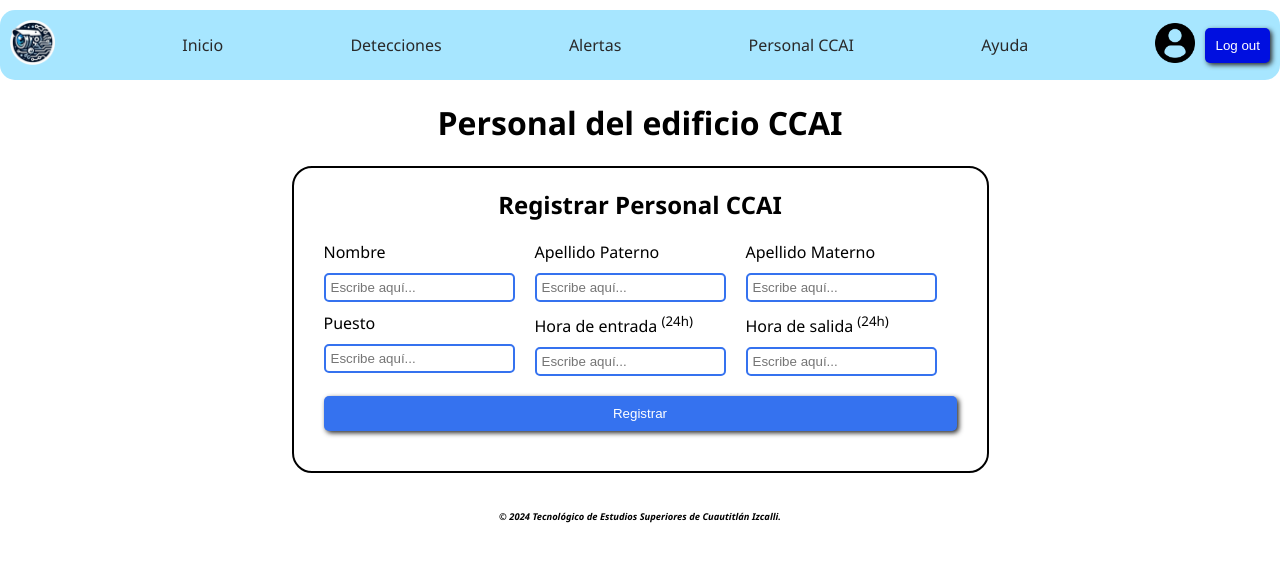
After one commit to VisionAI-Tesci/VisionAI, a Flask app: page /Seccion_PersonalCCAI in a window 1280 px wide. The commit adds this page. Shown: the top 562 px of the page. Run offline with Flask 3, Linux system fonts and the light colour scheme; the visitor is signed in with stand-in values (Sample User, id 1); data that the repository does not hold is empty; parts of the project's set-up code (start-up, migrations or seed data) failed here and were passed over; some libraries are stand-ins or nearby versions.

Commit message:
Se actualizaron los input, se creo una nueva seccion y se añadio mensaje de confirmacion

```diff
--- a/app/main.py
+++ b/app/main.py
@@ -5,6 +5,7 @@ from dotenv import load_dotenv
 from email.mime.multipart import MIMEMultipart
 from email.mime.text import MIMEText
 from email.message import EmailMessage
+import ModeloDlib as MDlib
 import faceRecognition
 import datetime as dt
 
@@ -130,9 +131,9 @@ def btn_Login():
 #función LOG OUT (INICIO DE SESIÓN)
 @app.route("/Log_Out", methods=["GET"])
 def Log_Out():
-    face_rec.camara.release()
-    face_rec.saveVideo.release()
-    face_rec.cv2.destroyAllWindows()
+    # face_rec.camara.release()
+    # face_rec.saveVideo.release()
+    # face_rec.cv2.destroyAllWindows()
 
     session.pop("userName", None)
     session.pop("userNombre", None)
@@ -159,6 +160,35 @@ def Seccion_Camara():
 
     return redirect(url_for("index"))
 
+#Seccion PERSONAL CCAI
+@app.route("/Seccion_PersonalCCAI")
+def Seccion_PersonalCCAI():
+    try:
+        if 'userName' in session:
+            cur = MySqlDB.connection.cursor()
+            cur.execute("SELECT * FROM personalccai")
+            all_PersonsCCAI = cur.fetchall()
+
+            if all_PersonsCCAI != None:
+                tam = len(all_PersonsCCAI)
+                print(all_PersonsCCAI)
+                print(tam)
+                if 'is_Admin' in session:
+                    return render_template("Seccion_PersonalCCAI.html",Size=tam, PersonsCCAI=all_PersonsCCAI, Admin=session.get("is_Admin"))
+                elif 'is_Super' in session:
+                    return render_template("Seccion_PersonalCCAI.html",Size=tam,PersonsCCAI=all_PersonsCCAI, Super=session.get("is_Super"))
+                else:
+                    flash('No se pudo asignar un tipo de usuario', 'error')
+                cur.close()
+
+        else:
+            flash('No se ha iniciado sesión', 'error')
+            return redirect(url_for("index"))
+
+    except Exception as error:
+        flash(f"HA OCURRIDO UN ERROR: {error}", 'error')
+
+    return redirect(url_for("index"))
 #SECCIÓN RECUPERAR CONTRASEÑA
 @app.route("/Seccion_Recuperar")
 def Seccion_Recuperar():
@@ -443,7 +473,7 @@ def Register_User():
                     flash(f"Se registro el usuario {newUserName} con éxito.","info")
                 else:
                     flash("El usuario o correo electrónico ya estan en uso.","error")
-                    return render_template("Seccion_Registrar_USer.html",data1 = newName, data2 = newAp1, data3 = newAp2, data4 = newType, Super = session.get("is_Super"))
+                    return render_template("Seccion_Registrar_User.html",data1 = newName, data2 = newAp1, data3 = newAp2, data4 = newType, Super = session.get("is_Super"))
 
             else:
                     flash("El usuario o correo electrónico ya estan en uso.","error")
@@ -453,12 +483,72 @@ def Register_User():
 
     return redirect(url_for("Seccion_Registrar"))
 
+#Funcion Registrar Personal del CCAI
+@app.route("/Register_PersonCCAI", methods=["POST"])
+def Register_PersonCCAI():
+    try:
+        newPersonName = request.form["newPersonName"].lower().capitalize()
+        newPersonAp1 = request.form["newPersonAp1"].lower().capitalize()
+        newPersonAp2 = request.form["newPersonAp2"].lower().capitalize()
+        newJobPerson = request.form["newJobPerson"].lower().capitalize()
+        newSHPerson = int(request.form["newSHPerson"])
+        newEHPerson = int(request.form["newEHPerson"])
+
+        if request.method == "POST":
+            if all([newPersonName and newPersonAp1 and newPersonAp2 and newJobPerson and newSHPerson and newEHPerson]):
+                cur = MySqlDB.connection.cursor()
+                cur.execute("SELECT * FROM personalccai WHERE ID != (SELECT ID FROM personalccai WHERE Nombre = %s AND Apellido_1 = %s AND Apellido_2 = %s) AND Nombre = %s AND Apellido_1 = %s AND Apellido_2 = %s", (newPersonName, newPersonAp1, newPersonAp2, newPersonName, newPersonAp1, newPersonAp2))
+                sql_Value = cur.fetchone()
+
+                if sql_Value is None: #SI ES NONE NO ESTA EN LOS REGISTROS
+                    cur.execute("INSERT INTO personalccai (Nombre, Apellido_1, Apellido_2, Puesto, HorarioEnt, HorarioSal) VALUES (%s, %s, %s, %s, %s, %s)",(newPersonName, newPersonAp1, newPersonAp2, newJobPerson, newSHPerson, newEHPerson))
+                    MySqlDB.connection.commit()
+                    cur.close()
+                    flash(f"Se registro la persona {newPersonName, newPersonAp1, newPersonAp2} con éxito.","info")
+                else:
+                    flash("Ya existe una persona con los mismo datos.","error")
+            else:
+                    flash("No estan llenos todos los campos","warning")
+
+    except Exception as error:
+        flash(f"HA OCURRIDO UN ERROR: {error}", 'error')
+        print(error)
+
+    return redirect(url_for("Seccion_PersonalCCAI"))
+
+#Función ELIMINAR PERSONA DEL CCAI
+@app.route('/Delete_PersonCCAI', methods = ["POST"])
+def Delete_PersonCCAI():
+    try:
+        id_PersonCCAI = request.form["person_id"]
+
+        if request.method == "POST":
+            if id_PersonCCAI != "":
+                cur = MySqlDB.connection.cursor()
+                cur.execute("DELETE FROM personalccai WHERE ID = %s", (id_PersonCCAI,))
+                MySqlDB.connection.commit()
+                cur.close()
+
+                flash(f"Se elimino con éxito.","info")
+            else:
+                flash("No estan llenos todos los campos","warning")
+
+    except Exception as error:
+        flash(f"HA OCURRIDO UN ERROR: {error}", 'error')
+        print(error)
+
+    return redirect(url_for("Seccion_PersonalCCAI"))
 
 #Función ACTIVAR CÁMARA
 @app.route('/Camera_Activate')
 def Camera_Activate():
         return Response(face_rec.process_Camara(), mimetype='multipart/x-mixed-replace; boundary=frame')
 
+#Función Tomar fotos de rostros
+@app.route('/Face_Photos_Capture')
+def Face_Photos_Capture():
+        return Response(MDlib.Face_Capture(), mimetype='multipart/x-mixed-replace; boundary=frame')
+
 if __name__ == '__main__':
     app.run(port=5000, debug=True)
     #app.run(host='0.0.0.0', port=5000, debug=True)
--- a/app/static/CSS/styles.css
+++ b/app/static/CSS/styles.css
@@ -436,17 +436,13 @@ body {
 }
 
 input {
-    padding: 5px 10px 5px 5px;
+    box-sizing: border-box;
+    padding: 5px;
     margin: 10px 0px 10px 0px; /* ALTO DERECHA ABAJO IZQUIERDA */
     border: 2px #3572EF solid;
     border-radius: 5px;
     color: #000000;
     width: 100%;
-}
-
-input:focus-within {
-    background-color: #3572EF;
-    color: #ffffff;
 }
 
 input[type="submit"] {
@@ -462,9 +458,6 @@ input[type="submit"] {
 input[type="submit"]:hover {
     background-color: #292929;
     box-shadow: 2px 2px 5px #ffffff;
-}
-::placeholder{
-    color: #000000;
 }
 
 .container_Login {
@@ -743,7 +736,6 @@ input[type="submit"]:hover {
     text-align: start;
 }
 
-
 .users-table{
     padding: 0px 20px 20px 20px;
 }
@@ -758,7 +750,79 @@ input[type="submit"]:hover {
 .users-table th, tr{
     background-color: #A7E6FF;
 }
+.container-personal-registrer{
+    display: flex;
+    flex-direction: column;
+    flex-wrap: wrap;
+    justify-content: center;
+    align-items: center;
+    width: 100%;
+}
+.personal-registrer{
+    display: flex;
+    flex-direction: column;
+    align-items: center;
+}
+.full-personal-name, .full-data-job{
+    display: flex;
+    flex-direction: row;
+    flex-wrap: wrap;
+    justify-content: center;
+}
+.personal-name, .data-job{
+    display: flex;
+    flex-direction: column;
+    padding-right: 20px;
+}
+.form-personal-registrer{
+    display: flex;
+    flex-direction: column;
+    padding: 30px;
+    border: 2px solid #000000;
+    border-radius: 20px;
+    padding-top: 0px;
+    justify-content: center;
+    align-items: center;
+}
 
+.all-personalCCAI{
+    display: flex;
+    flex-direction: row;
+    flex-wrap: wrap;
+    padding: 10px;
+    margin-top: 10px ;
+    padding-top: 0px;
+    justify-content: center;
+    align-items: center;
+}
+.person{
+    display: flex;
+    flex-direction: row;
+    flex-wrap: wrap;
+    justify-content: center;
+    border: 2px solid #000000;
+    border-radius: 20px;
+    padding: 10px;
+    margin: 5px;
+}
+.all-personal-data{
+    display: flex;
+    flex-direction: column;
+    justify-content: center;
+}
+.buttons-and-img{
+    margin: 20px;
+}
+#DeletePerson{
+    background-color: crimson;
+}
+#DeletePerson:hover, #FaceCam:hover {
+    background-color: #292929;
+    box-shadow: 2px 2px 5px #ffffff;
+}
+#FaceCam{
+    background-color: #06D001;
+}
 /* Media queries */
 @media (min-width: 1024px) and (max-width: 1200px) {
     body {
--- a/app/static/JavaScript/index.js
+++ b/app/static/JavaScript/index.js
@@ -11,6 +11,7 @@ window.onload = function () {
     $('.container-user').removeClass('hidden');
 }
 
+// Funciones de confirmar acciones
 $(document).ready(function () {
     $("button#closeNoti").click(function () {
         $(this).closest(".error").addClass("hidden");
@@ -19,3 +20,11 @@ $(document).ready(function () {
         $(this).closest(".message").addClass("hidden");
     });
 });
+
+function Confirm_Delete_Funtion(){
+    return confirm("¿Eliminar usuario?")
+}
+
+function Confirm_Update_Funtion(){
+    return confirm("¿Actualizar datos del usuario?")
+}
--- a/app/templates/Seccion_Camara.html
+++ b/app/templates/Seccion_Camara.html
@@ -5,8 +5,8 @@
     <h1 style=" text-align: center;">Cámara en tiempo real</h1>
     <div class="camera-container">
         <figure class="Camera">
-            <img src="{{ url_for('Camera_Activate') }}" alt="Cámara ejecutandose" id="Canon-Camera">
-            <!-- <img src="" alt="Cámara ejecutandose" id="Canon-Camera"> -->
+            <!-- <img src="{{ url_for('Camera_Activate') }}" alt="Cámara ejecutandose" id="Canon-Camera"> -->
+            <img src="" alt="Cámara ejecutandose" id="Canon-Camera">
         </figure>
         <div class="people-detected">
             <h2>Personal Detectado</h2>
--- /dev/null
+++ b/app/templates/Seccion_PersonalCCAI.html
@@ -0,0 +1,92 @@
+{% if Super == True %}{% extends './baseSuper.html' %}{% else %}{% extends './base.html' %}{% endif %}
+{% block title %}Vision AI - Personal CCAI{% endblock %}
+{% block body %}
+    <div style="text-align: center;">
+        <h1>Personal del edificio CCAI</h1>
+    </div>
+    <div class="container-personal-registrer">
+        <div class="personal-registrer">
+
+            <form class="form-personal-registrer" action="/Register_PersonCCAI" method="post">
+                <h2 style="text-align: start;">Registrar Personal CCAI</h2>
+                <section class="full-personal-name">
+
+                    <div class="personal-name">
+                        <label for="newPersonName">Nombre</label>
+                        <input type="text" name="newPersonName" pattern="^[A-Za-zñÑáéíóúÁÉÍÓÚ]+$" title="Solo se permiten letras" placeholder="Escribe aquí..." autocomplete="off" required>
+                    </div>
+
+                    <div class="personal-name">
+                        <label for="newPersonAp1">Apellido Paterno</label>
+                        <input type="text" name="newPersonAp1" pattern="^[A-Za-zñÑáéíóúÁÉÍÓÚ]+$" title="Solo se permiten letras" placeholder="Escribe aquí..." autocomplete="off" required>
+                    </div>
+
+                    <div class="personal-name">
+                        <label for="newPersonAp2">Apellido Materno</label>
+                        <input type="text" name="newPersonAp2" pattern="^[A-Za-zñÑáéíóúÁÉÍÓÚ]+$" title="Solo se permiten letras" placeholder="Escribe aquí..." autocomplete="off" required>
+                    </div>
+                </section>
+
+                <section class="full-data-job">
+                    <div class="data-job">
+                        <label for="newJobPerson">Puesto</label>
+                        <input type="text" name="newJobPerson" pattern="^[A-Za-zñÑáéíóúÁÉÍÓÚ]+$" title="Solo se permiten letras" placeholder="Escribe aquí..." autocomplete="off" required>
+                    </div>
+
+                    <div class="data-job">
+                        <label for="newSHPerson">Hora de entrada <sup>(24h)</sup></label>
+                        <input type="text" name="newSHPerson" pattern="^[0-9]+$" title="Solo se permiten números" placeholder="Escribe aquí..."maxlength="2" autocomplete="off" required>
+                    </div>
+
+                    <div class="data-job">
+                        <label for="newEHPerson">Hora de salida <sup>(24h)</sup></label>
+                        <input type="text" name="newEHPerson" pattern="^[0-9]+$" title="Solo se permiten números" placeholder="Escribe aquí..." maxlength="2" autocomplete="off" required>
+                    </div>
+
+                </section>
+
+                <input type="submit" value="Registrar">
+            </form>
+        </div>
+
+        <div class="all-personalCCAI">
+            {% for person_id, D1, D2, D3, D4, D5, D6 in PersonsCCAI %}
+                <div class="person">
+                    <figure class="buttons-and-img">
+                        <img src="{{ url_for('static', filename = 'Images/perfil.webp') }}" alt="Usuario" width="150" height="150">
+                        <form action=""><input type="submit" value="Actualizar"></form>
+
+                        <form action="/Delete_PersonCCAI" method="post" onsubmit="return Confirm_Delete_Funtion()">
+                            <input type="submit" value="Eliminar" id="DeletePerson">
+                            <input type="hidden" name="person_id" value="{{ person_id }}">
+                        </form>
+
+                        <form action=""><input type="submit" value="Tomar fotos" id="FaceCam"></form>
+                    </figure>
+                    <form class="all-personal-data" action="" method="post">
+                        <label for="NamePersonCCAI">Nombre</label>
+                        <input type="text" name="NamePersonCCAI" id="NamePersonCCAI" pattern="^[A-Za-zñÑáéíóúÁÉÍÓÚ]+$" title="Solo se permiten letras" required autocomplete="off" placeholder="Escribe aquí..." value= "{{ D1 }}">
+
+                        <label for="Ap1PersonalCCAI">Apellido Paterno</label>
+                        <input type="text" id="Ap1PersonalCCAI" name="Ap1PersonalCCAI" pattern="^[A-Za-zñÑáéíóúÁÉÍÓÚ]+$" title="Solo se permiten letras" autocomplete="off" placeholder="Escribe aquí..." value= "{{ D2 }}">
+
+                        <label for="Ap2PersonalCCAI">Apellido Materno</label>
+                        <input type="text" name="Ap2PersonalCCAI" id="Ap2PersonalCCAI" pattern="^[A-Za-zñÑáéíóúÁÉÍÓÚ]+$" title="Solo se permiten letras" required autocomplete="off" placeholder="Escribe aquí..." value= "{{ D3 }}">
+
+                        <label for="JobPersonCCAI">Puesto</label>
+                        <input type="text" name="JobPersonCCAI" id="JobPersonCCAI" pattern="^[A-Za-zñÑáéíóúÁÉÍÓÚ]+$" required autocomplete="off" placeholder="Escribe aquí..." value= "{{ D4 }}">
+
+                        <label for="SHPersonCCAI">Horario de entrada <sup>(24h)</sup></label>
+                        <input type="text" name="SHPersonCCAI" id="SHPersonCCAI" pattern="^[0-9]+$" title="Solo se permiten números" required autocomplete="off" placeholder="Escribe aquí..." value= "{{ D5 }}">
+
+                        <label for="EHPersonCCAI">Horario de salida <sup>(24h)</sup></label>
+                        <input type="text" name="EHPersonCCAI" id="EHPersonCCAI" required autocomplete="off" placeholder="Escribe aquí..." value= "{{ D6 }}">
+                    </form>
+                </div>
+            {% endfor %}
+        </div>
+    </div>
+    <footer class="hidden Copyright" style="color: black;">
+        <h6>© 2024 Tecnológico de Estudios Superiores de Cuautitlán Izcalli.</h6>
+    </footer>
+{% endblock %}
--- a/app/templates/baseSuper.html
+++ b/app/templates/baseSuper.html
@@ -39,7 +39,7 @@
             <a href="{{ url_for('Seccion_Camara') }}">Inicio</a>
             <a href="#asd">Detecciones</a>
             <a href="#asd">Alertas</a>
-            <a href="#sa">Personal CCAI</a>
+            <a href="{{ url_for('Seccion_PersonalCCAI') }}">Personal CCAI</a>
             <a href="{{ url_for('Seccion_Ayuda') }}">Ayuda</a>
             <a href="{{ url_for('Seccion_Registrar') }}">Usuarios</a>
             <!-- <a href="{{ url_for('Seccion_Recuperar') }}">Cambiar contraseñas</a> -->
--- a/app/templates/index.html
+++ b/app/templates/index.html
@@ -56,7 +56,7 @@
                 <div class="User">
                     <img src="{{ url_for('static', filename = 'Images/usuario.png') }}" alt="Usuario" width="20"
                         height="20">
-                    <input type="text" placeholder="Usuario" title="Ingrese su usuario" name="username" pattern="[a-zA-Z0-9]+" required  >
+                    <input type="text" placeholder="Usuario"  name="username" pattern="^[A-Za-z0-9_-]+$" title="Solo se permiten letras, números, guiones medios y bajos" required  >
                 </div>
 
                 <div class="User">
```
Also changed, not shown: app/ModeloDlib.py (added, +52 -0 lines), app/templates/Seccion_Registrar_User.html (+5 -5 lines), app/templates/Seccion_Usuario.html (+10 -5 lines), 2 other files.
